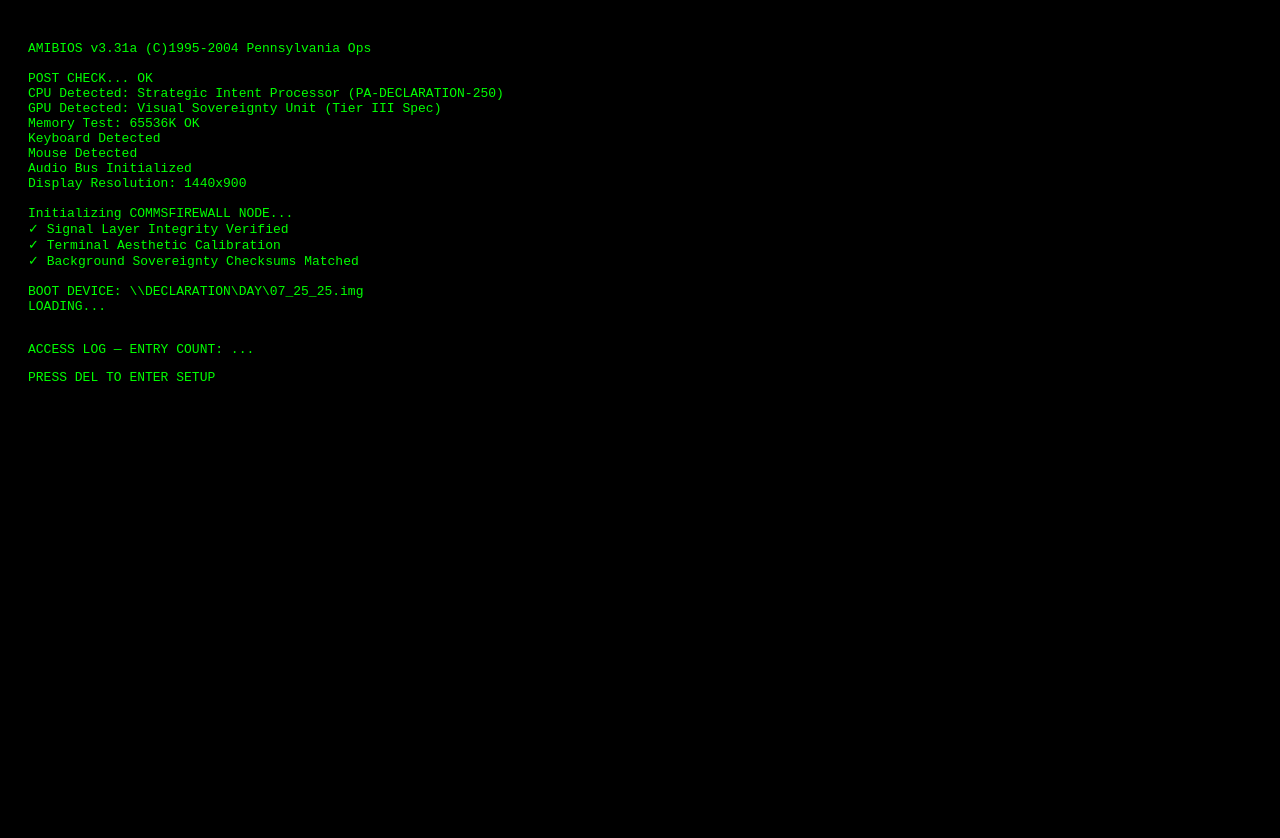
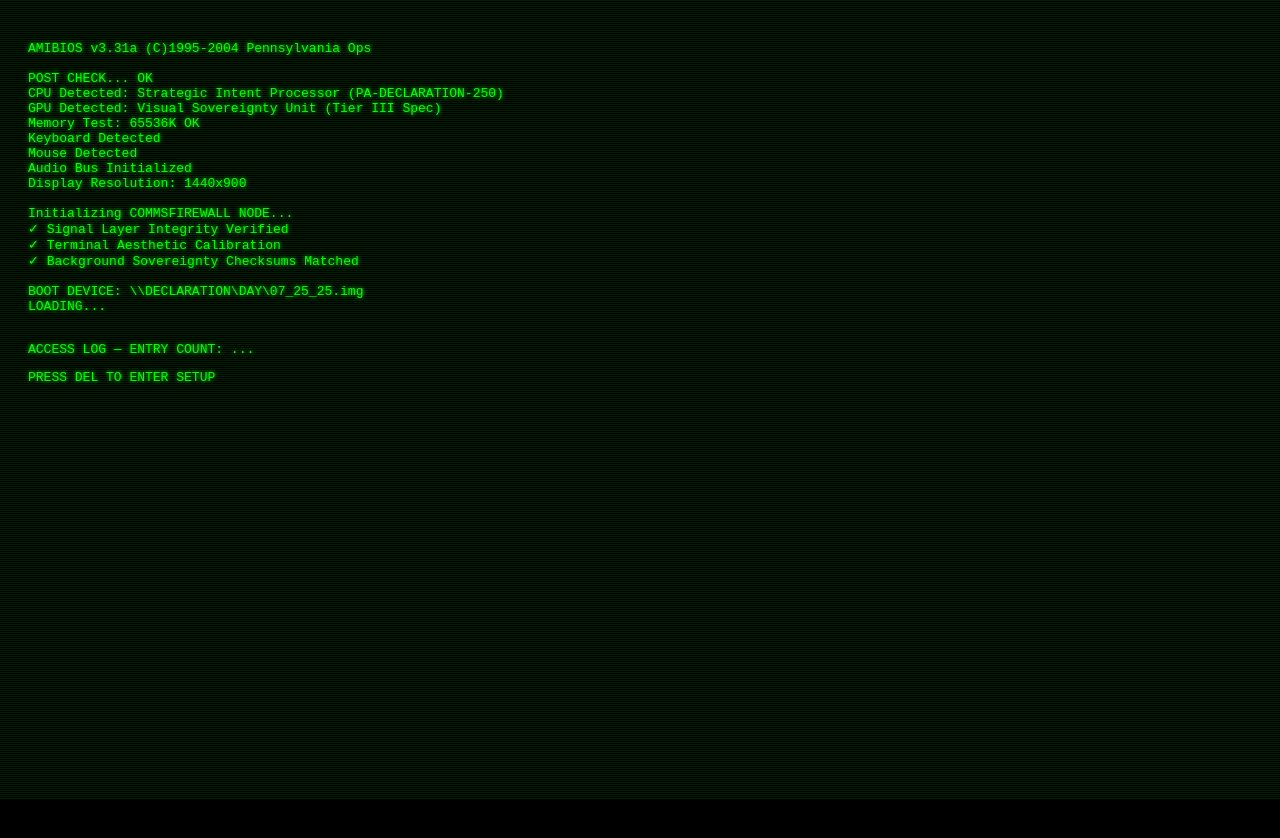
Before and after one commit to flagshiplp/For-pagov, a plain HTML site: page bios.html in a window 1280 px wide. Before the commit the page ends 800 px from the top, so only its background shows below. Drawn offline with Linux system fonts and the light colour scheme; no server answers.

Commit message:
Update bios.html

```diff
--- a/bios.html
+++ b/bios.html
@@ -2,7 +2,7 @@
 <html>
 <head>
   <title>System POST</title>
-  <link rel="stylesheet" href="crt-governor.css">
+  <link rel="stylesheet" href="crt.css">
   <meta http-equiv="refresh" content="12;url=index.html">
   <style>
     body { background-color: black; color: #00FF00; font-family: monospace; padding: 20px; }
```
